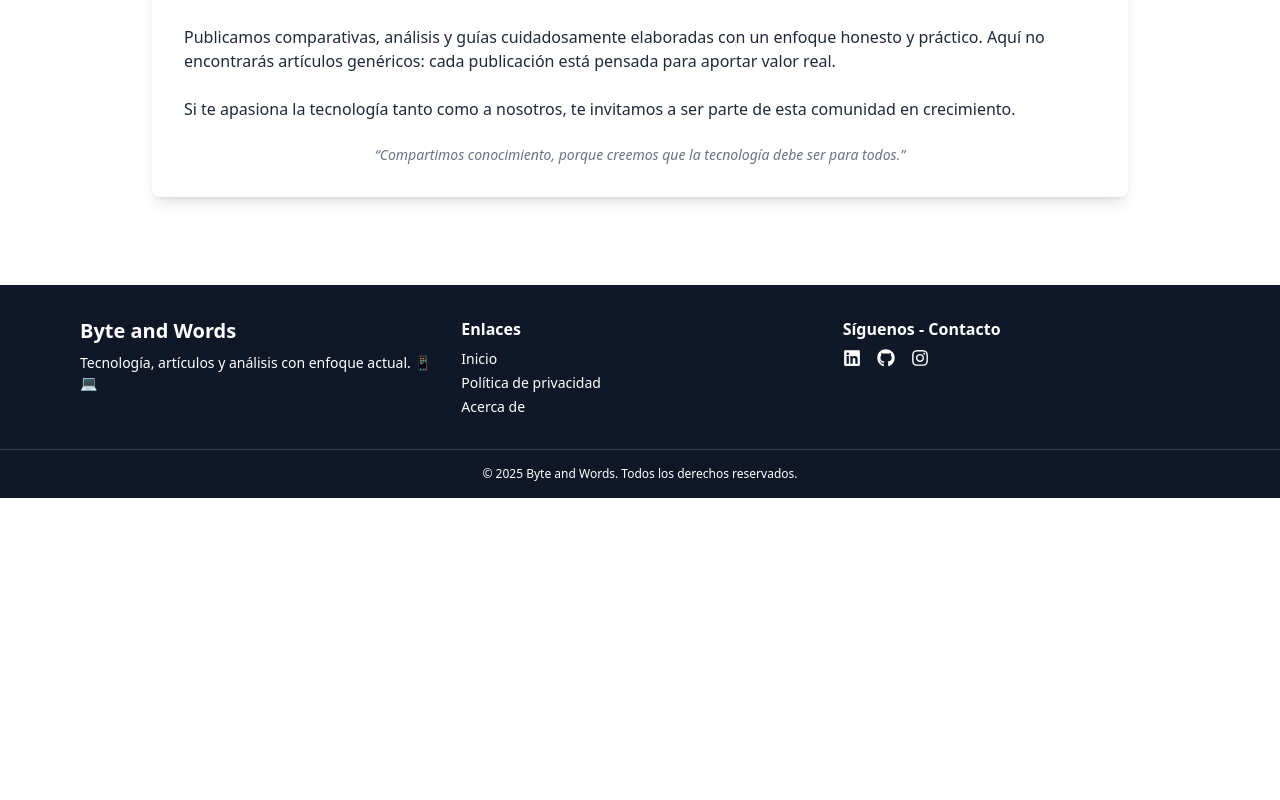
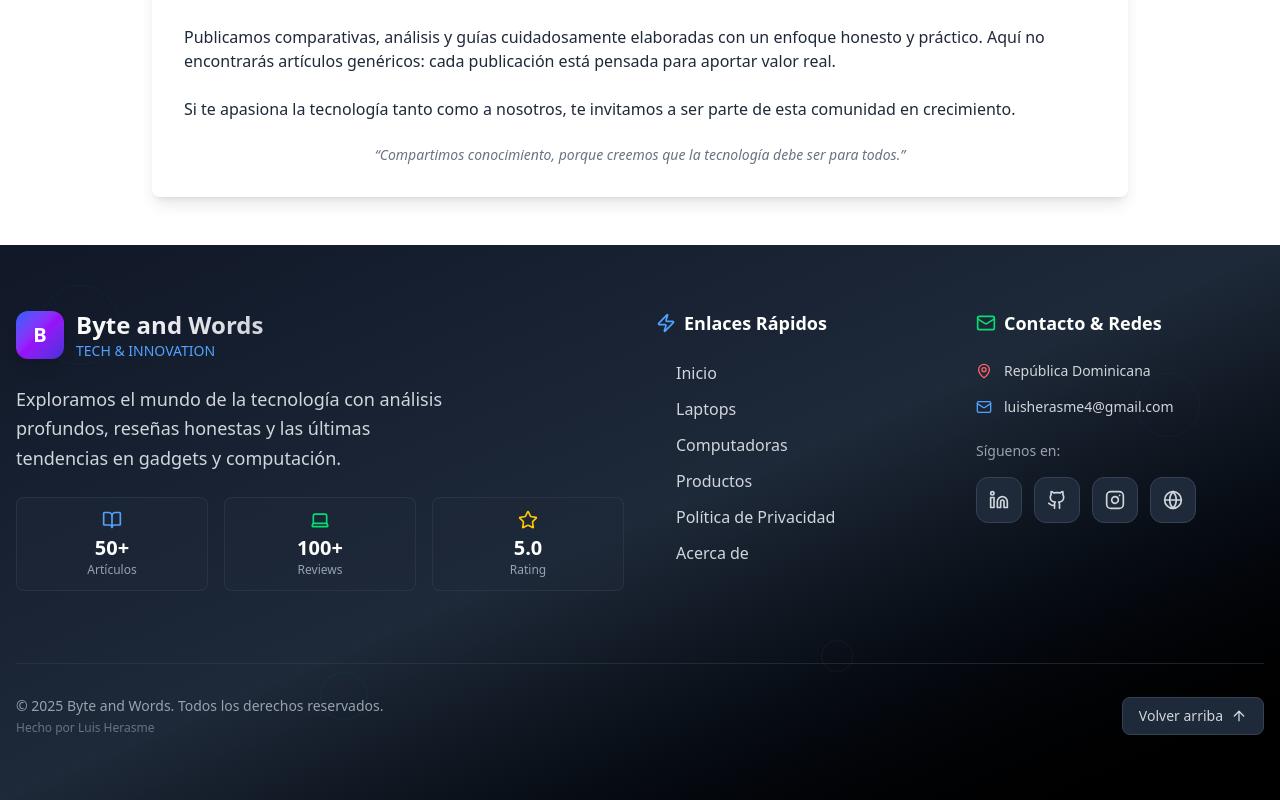
Before and after one commit to Rasmeh27/website-01-tech-articles, a React (Vite) app: page /about in a window 1280 px wide. Shown: the part 408-1208 px from the top of the page. Before the commit the page ends 906 px from the top, so only its background shows below. Built offline with nearby package versions, Linux system fonts and the light colour scheme.

Commit message:
footer improved

```diff
--- a/src/components/Footer.jsx
+++ b/src/components/Footer.jsx
@@ -1,43 +1,205 @@
-
+import React from "react";
 import {
-  FaLinkedin,
-  FaInstagram,
-  FaGithub
-} from "react-icons/fa";
-
+  Linkedin,
+  Instagram,
+  Github,
+  Globe,
+  Mail,
+  MapPin,
+  ArrowUp,
+  Laptop,
+  BookOpen,
+  Star,
+  Zap
+} from "lucide-react";
 
 const Footer = () => {
+  const scrollToTop = () => {
+    window.scrollTo({ top: 0, behavior: 'smooth' });
+  };
+
   return (
-      <footer className="bg-gray-900 text-white mt-10">
-        <div className="max-w-6xl mx-auto px-4 py-8 grid grid-cols-1 md:grid-cols-3 gap-6">
-          {/* Marca */}
-          <div>
-            <h2 className="text-xl font-bold">Byte and Words</h2>
-            <p className="text-sm mt-2">Tecnología, artículos y análisis con enfoque actual. 📱💻</p>
+    <footer className="relative bg-gradient-to-br from-gray-900 via-gray-800 to-black text-white overflow-hidden">
+      {/* Background Pattern */}
+      <div className="absolute inset-0 opacity-5">
+        <div className="absolute top-10 left-10 w-20 h-20 border border-blue-500 rounded-full"></div>
+        <div className="absolute top-32 right-20 w-16 h-16 border border-purple-500 rounded-full"></div>
+        <div className="absolute bottom-20 left-1/4 w-12 h-12 border border-green-500 rounded-full"></div>
+        <div className="absolute bottom-32 right-1/3 w-8 h-8 border border-yellow-500 rounded-full"></div>
       </div>
 
-          {/* Enlaces */}
+      <div className="relative max-w-7xl mx-auto px-4 py-16">
+        {/* Main Footer Content */}
+        <div className="grid grid-cols-1 md:grid-cols-2 lg:grid-cols-4 gap-8 mb-12">
+
+          {/* Brand Section */}
+          <div className="lg:col-span-2">
+            <div className="flex items-center space-x-3 mb-6">
+              <div className="w-12 h-12 bg-gradient-to-br from-blue-600 via-purple-600 to-indigo-700 rounded-xl flex items-center justify-center shadow-lg">
+                <span className="text-white font-bold text-xl">B</span>
+              </div>
               <div>
-            <h3 className="font-semibold mb-2">Enlaces</h3>
-            <ul className="space-y-1 text-sm">
-              <li><a href="/" className="hover:text-blue-400">Inicio</a></li>
-              <li><a href="/politicas" className="hover:text-blue-400">Política de privacidad</a></li>
-              <li><a href="/About" className="hover:text-blue-400">Acerca de</a></li>
+                <h2 className="text-2xl font-bold bg-gradient-to-r from-white to-gray-300 bg-clip-text text-transparent">
+                  Byte and Words
+                </h2>
+                <p className="text-blue-400 text-sm font-medium">TECH & INNOVATION</p>
+              </div>
+            </div>
+
+            <p className="text-gray-300 text-lg leading-relaxed mb-6 max-w-md">
+              Exploramos el mundo de la tecnología con análisis profundos, reseñas honestas y las últimas tendencias en gadgets y computación.
+            </p>
+
+            {/* Stats */}
+            <div className="grid grid-cols-3 gap-4 mb-6">
+              <div className="text-center p-3 bg-gray-800/50 rounded-lg border border-gray-700/50">
+                <div className="flex items-center justify-center mb-1">
+                  <BookOpen className="h-5 w-5 text-blue-400" />
+                </div>
+                <div className="text-xl font-bold text-white">50+</div>
+                <div className="text-xs text-gray-400">Artículos</div>
+              </div>
+              <div className="text-center p-3 bg-gray-800/50 rounded-lg border border-gray-700/50">
+                <div className="flex items-center justify-center mb-1">
+                  <Laptop className="h-5 w-5 text-green-400" />
+                </div>
+                <div className="text-xl font-bold text-white">100+</div>
+                <div className="text-xs text-gray-400">Reviews</div>
+              </div>
+              <div className="text-center p-3 bg-gray-800/50 rounded-lg border border-gray-700/50">
+                <div className="flex items-center justify-center mb-1">
+                  <Star className="h-5 w-5 text-yellow-400" />
+                </div>
+                <div className="text-xl font-bold text-white">5.0</div>
+                <div className="text-xs text-gray-400">Rating</div>
+              </div>
+            </div>
+          </div>
+
+          {/* Quick Links */}
+          <div>
+            <h3 className="text-lg font-bold mb-6 flex items-center">
+              <Zap className="h-5 w-5 mr-2 text-blue-400" />
+              Enlaces Rápidos
+            </h3>
+            <ul className="space-y-3">
+              {[
+                { name: "Inicio", href: "/" },
+                { name: "Laptops", href: "/laptops" },
+                { name: "Computadoras", href: "/computers" },
+                { name: "Productos", href: "/productos" },
+                { name: "Política de Privacidad", href: "/politicas" },
+                { name: "Acerca de", href: "/about" }
+              ].map((link, index) => (
+                <li key={index}>
+                  <a
+                    href={link.href}
+                    className="text-gray-300 hover:text-white transition-colors duration-200 flex items-center group"
+                  >
+                    <span className="w-2 h-2 bg-blue-500 rounded-full mr-3 opacity-0 group-hover:opacity-100 transition-opacity duration-200"></span>
+                    {link.name}
+                  </a>
+                </li>
+              ))}
             </ul>
           </div>
 
-          {/* Redes */}
+          {/* Contact & Social */}
           <div>
-            <h3 className="font-semibold mb-2">Síguenos - Contacto</h3>
-            <ul className="flex space-x-4 text-lg">
-              <li><a href="https://www.linkedin.com/in/luis-herasme-9a60bb318/" className="hover:text-blue-500"><i><FaLinkedin></FaLinkedin></i></a></li>
-              <li><a href="https://github.com/Rasmeh27" className="hover:text-blue-400"><i><FaGithub ></FaGithub ></i></a></li>
-              <li><a href="https://www.instagram.com/luishr.dev/" className="hover:text-pink-500"><i><FaInstagram  ></FaInstagram></i></a></li>
-            </ul>
+            <h3 className="text-lg font-bold mb-6 flex items-center">
+              <Mail className="h-5 w-5 mr-2 text-green-400" />
+              Contacto & Redes
+            </h3>
+
+            {/* Contact Info */}
+            <div className="space-y-4 mb-6">
+              <div className="flex items-center text-gray-300">
+                <MapPin className="h-4 w-4 mr-3 text-red-400 flex-shrink-0" />
+                <span className="text-sm">República Dominicana</span>
+              </div>
+              <div className="flex items-center text-gray-300">
+                <Mail className="h-4 w-4 mr-3 text-blue-400 flex-shrink-0" />
+                <span className="text-sm">luisherasme4@gmail.com</span>
               </div>
             </div>
-        <div className="text-center text-xs py-4 border-t border-gray-700">
+
+            {/* Social Links */}
+            <div className="space-y-3">
+              <p className="text-sm font-medium text-gray-400 mb-4">Síguenos en:</p>
+              <div className="flex flex-wrap gap-3">
+                {[
+                  {
+                    icon: Linkedin,
+                    href: "https://www.linkedin.com/in/luis-herasme-9a60bb318/",
+                    color: "hover:bg-blue-600",
+                    label: "LinkedIn"
+                  },
+                  {
+                    icon: Github,
+                    href: "https://github.com/Rasmeh27",
+                    color: "hover:bg-gray-600",
+                    label: "GitHub"
+                  },
+                  {
+                    icon: Instagram,
+                    href: "https://www.instagram.com/luishr.dev/",
+                    color: "hover:bg-pink-600",
+                    label: "Instagram"
+                  },
+                  {
+                    icon: Globe,
+                    href: "https://portfolio-luishr.vercel.app",
+                    color: "hover:bg-green-600",
+                    label: "Website"
+                  }
+                ].map((social, index) => {
+                  const Icon = social.icon;
+                  return (
+                    <a
+                      key={index}
+                      href={social.href}
+                      target="_blank"
+                      rel="noopener noreferrer"
+                      className={`group relative p-3 bg-gray-800 rounded-xl border border-gray-700 ${social.color} transition-all duration-300 transform hover:scale-110 hover:shadow-lg`}
+                      aria-label={social.label}
+                    >
+                      <Icon className="h-5 w-5 text-gray-300 group-hover:text-white transition-colors duration-200" />
+
+                      {/* Tooltip */}
+                      <div className="absolute -top-10 left-1/2 transform -translate-x-1/2 bg-black text-white text-xs px-2 py-1 rounded opacity-0 group-hover:opacity-100 transition-opacity duration-200 pointer-events-none">
+                        {social.label}
+                      </div>
+                    </a>
+                  );
+                })}
+              </div>
+            </div>
+          </div>
+        </div>
+
+
+        {/* Bottom Bar */}
+        <div className="border-t border-gray-700/50 pt-8">
+          <div className="flex flex-col md:flex-row items-center justify-between">
+            <div className="text-center md:text-left mb-4 md:mb-0">
+              <p className="text-gray-400 text-sm">
                 © {new Date().getFullYear()} Byte and Words. Todos los derechos reservados.
+              </p>
+              <p className="text-gray-500 text-xs mt-1">
+                Hecho por Luis Herasme
+              </p>
+            </div>
+
+            {/* Back to Top Button */}
+            <button
+              onClick={scrollToTop}
+              className="group flex items-center space-x-2 px-4 py-2 bg-gray-800 hover:bg-gray-700 rounded-lg border border-gray-700 transition-all duration-200 transform hover:scale-105"
+            >
+              <span className="text-gray-300 text-sm">Volver arriba</span>
+              <ArrowUp className="h-4 w-4 text-gray-300 group-hover:text-white transition-colors duration-200" />
+            </button>
+          </div>
+        </div>
       </div>
     </footer>
   );
```
Lines whose indentation alone changed are shown as unchanged.
